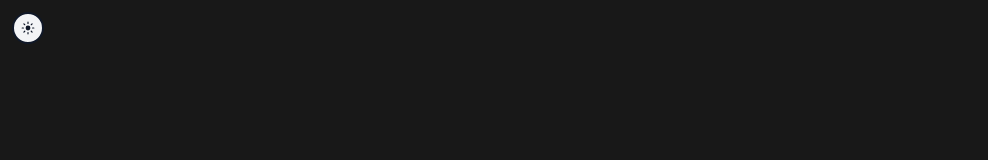
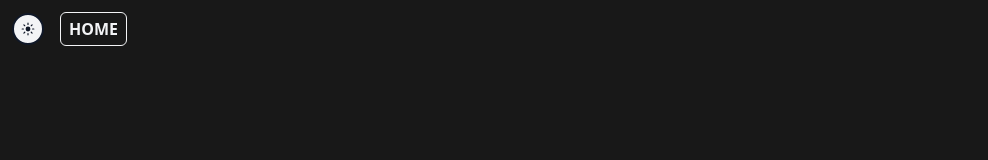
Before and after one commit to OzukaPedro/rotinas-e-metas, a Next.js app: page /Login in a window 1280 px wide. Shown: the top 160 px of the page, without its empty margins (0-988 px from the left). Built offline with nearby package versions, Linux system fonts and the light colour scheme.

Commit message:
alguns ajustes

```diff
--- a/src/app/Login/page.tsx
+++ b/src/app/Login/page.tsx
@@ -2,6 +2,7 @@ import { Direction } from "@/components/Container/enum";
 import Container from "@/components/Container/page";
 import ChangeTheme from "@/components/Header/ChangeTheme/page";
 import LoginForm from "@/components/LoginForm/page";
+import Link from "next/link";
 
 export default function Login() {
   return (
@@ -13,7 +14,12 @@ export default function Login() {
                 "
     >
       <Container className="w-full justify-start items-start h-0 p-3  ">
-        <ChangeTheme />
+        <div className="flex justify-center items-center gap-4 ">
+          <ChangeTheme />
+          <Link href="/" className="border p-1 px-2 font-bold rounded-md">
+            HOME
+          </Link>
+        </div>
       </Container>
       <Container className="flex-1">
         <LoginForm />
--- a/src/components/AuthInput/page.tsx
+++ b/src/components/AuthInput/page.tsx
@@ -24,7 +24,7 @@ export default function AuthInput({
         text-gray-900 dark:text-gray-100 focus:border-blue-600
         dark:focus:border-blue-400 dark:border-b-blue-400
         placeholder:text-gray-500 dark:placeholder:text-gray-300
-         focus:border focus:rounded-md transition duration-150"
+         focus:border focus:rounded-md transition duration-150 focus:placeholder:text-transparent"
       />
     </Container>
   );
--- a/src/components/Header/DropdownMenu/page.tsx
+++ b/src/components/Header/DropdownMenu/page.tsx
@@ -26,7 +26,8 @@ export default function DropdownMenu({ title, items }: DropdownMenuProps) {
       <button
         onClick={() => setOpen(!open)}
         className="flex items-center text-sm p-3 rounded-xs
-        hover:bg-blue-100 hover:text-blue-600 transition"
+        hover:bg-blue-100 hover:text-blue-600 transition
+        dark:hover:bg-[#2a2a2a] dark:hover:text-white"
       >
         <span className=" ">{title}</span>
       </button>
```
